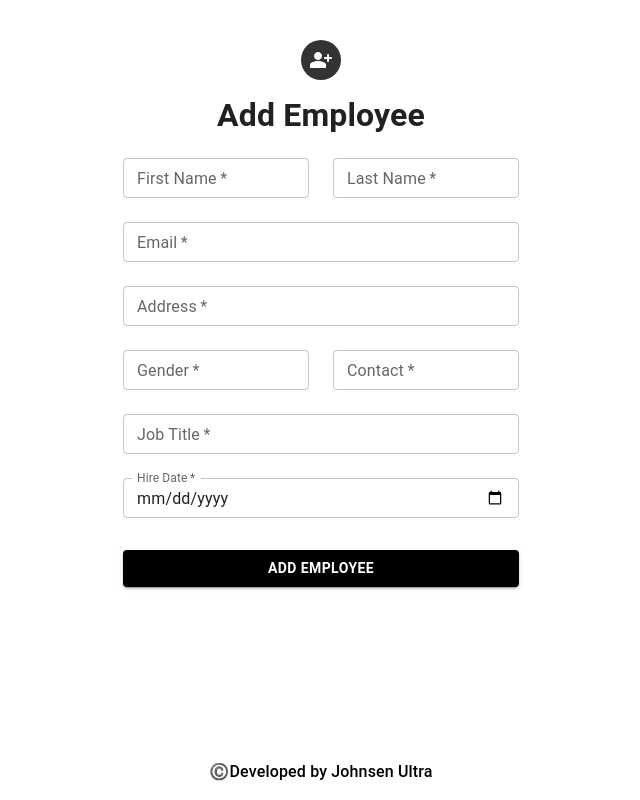
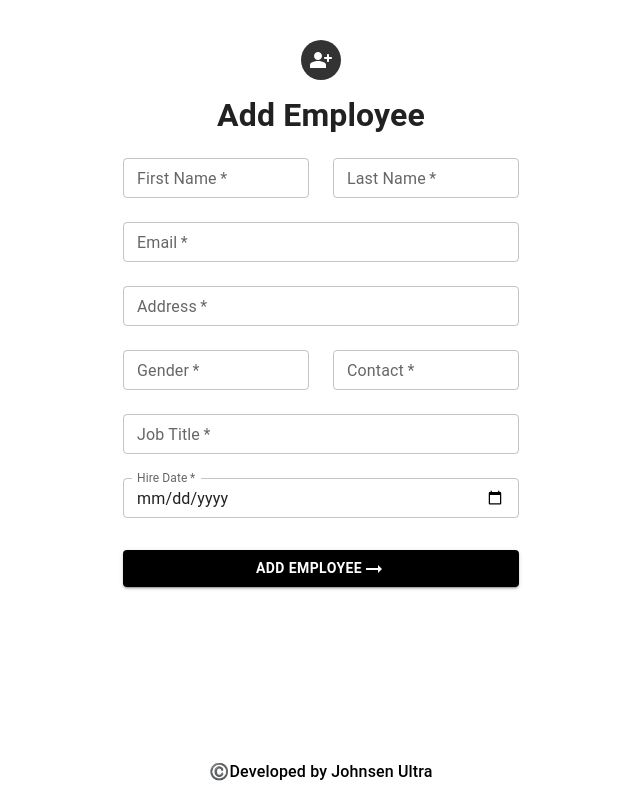
Before and after one commit to johnsenultra/Project4-Empolyee-Management-Dashboard, a React (Vite) app: page /add in a window 1280 px wide. Shown: the whole page, without its empty margins (319-959 px from the left). Built offline with nearby package versions, Linux system fonts and the light colour scheme; no server answers; the database is empty.

Commit message:
fixed some styling and sizing

```diff
--- a/src/App.jsx
+++ b/src/App.jsx
@@ -1,3 +1,4 @@
+import { createTheme, ThemeProvider } from '@mui/material/styles';
 import 'bootstrap/dist/css/bootstrap.css';
 import 'bootstrap/dist/js/bootstrap.js';
 import { BrowserRouter, Routes, Route } from 'react-router-dom';
@@ -9,8 +10,10 @@ import Login from './pages/auth/Login.jsx';
 
 function App() {
 
+  const defaultTheme = createTheme({});
+
   return (
-    <>
+    <ThemeProvider theme={defaultTheme}>
       <BrowserRouter>
         <Routes>
           {/* No need to wrap all routes in Layout */}
@@ -25,7 +28,7 @@ function App() {
           </Route>
         </Routes>
       </BrowserRouter>
-    </>
+    </ThemeProvider>
   )
 }
 
--- a/src/pages/AddEmployee.jsx
+++ b/src/pages/AddEmployee.jsx
@@ -1,4 +1,5 @@
 import Button from '@mui/material/Button';
+import ArrowRightAltIcon from '@mui/icons-material/ArrowRightAlt';
 import CssBaseline from '@mui/material/CssBaseline';
 import TextField from '@mui/material/TextField';
 import Box from '@mui/material/Box';
@@ -309,6 +310,7 @@ export default function AddEmployee() {
                 }
               }}>
               Add Employee
+              <ArrowRightAltIcon/>
             </Button>
           </Box>
         </Box>
--- a/src/pages/Dashboard.jsx
+++ b/src/pages/Dashboard.jsx
@@ -185,7 +185,7 @@ function Dashboard() {
                <h1 className="fw-bold">Employee List</h1>
                <p>This is a list of employed employee</p>
 
-               <div className='table-responsive' style={{ overflowX: 'auto', maxHeight: '490px' }}>
+               <div className='table-responsive' style={{ overflowX: 'auto', maxHeight: '450px' }}>
                   <table className="table table-striped">
                      <thead className='table-success fixed' style={{position: 'sticky', top: '0', zIndex: '1'}}>
                         <tr>
--- a/src/pages/Layout.jsx
+++ b/src/pages/Layout.jsx
@@ -8,9 +8,8 @@ import HomeWorkIcon from '@mui/icons-material/HomeWork';
 import LogoutIcon from '@mui/icons-material/Logout';
 import Tooltip from '@mui/material/Tooltip';
 import Swal from "sweetalert2";
-import { Container, rgbToHex } from "@mui/material";
+import { Container } from "@mui/material";
 import Typography from '@mui/material/Typography';
-import IconButton from '@mui/material/IconButton';
 
 function Layout() {
 
--- a/src/pages/auth/Login.jsx
+++ b/src/pages/auth/Login.jsx
@@ -135,7 +135,7 @@ export default function Login() {
           </Box>
         </Box>
         <footer className="pb-4 text-center text-black fixed-bottom mt-auto">
-            <Typography className="fw-medium">©️Developed by Johnsen Ultra</Typography>
+          <Typography className="fw-medium">©️Developed by Johnsen Ultra</Typography>
          </footer>
       </Container>
     </ThemeProvider>
--- a/src/pages/auth/SignUp.jsx
+++ b/src/pages/auth/SignUp.jsx
@@ -9,8 +9,8 @@ import AddCircleOutlineRoundedIcon from '@mui/icons-material/AddCircleOutlineRou
 import Avatar from '@mui/material/Avatar';
 import { createTheme, ThemeProvider } from '@mui/material/styles';
 import { Link, useNavigate } from 'react-router-dom';
-import { useEffect, useState } from 'react';
-import { getAuth, createUserWithEmailAndPassword, updateProfile, onAuthStateChanged } from "firebase/auth";
+import { useState } from 'react';
+import { getAuth, createUserWithEmailAndPassword, updateProfile } from "firebase/auth";
 import firebaseApp from '../firebaseConfig';
 import Swal from 'sweetalert2'
 
```
